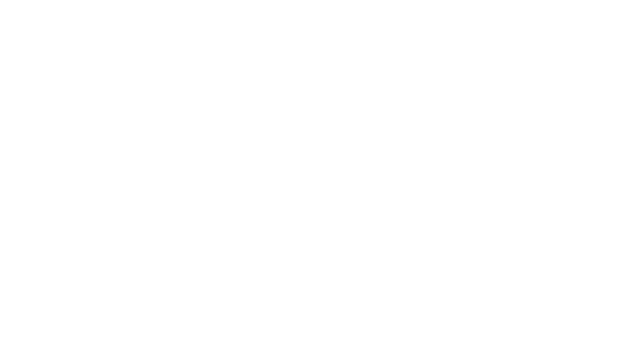
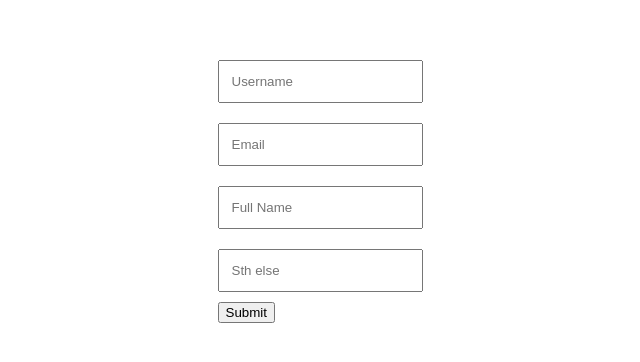
Before and after one commit to rajesh-rk-1202/react-forms-02, a React (Create React App) app: page / in a window 1280 px wide. Shown: the part 222-584 px from the top of the page, without its empty margins (320-960 px from the left). Built offline with nearby package versions, Linux system fonts and the light colour scheme.

Commit message:
added basic form elements

```diff
--- a/src/App.css
+++ b/src/App.css
@@ -1,38 +1,7 @@
-.App {
-  text-align: center;
-}
-
-.App-logo {
-  height: 40vmin;
-  pointer-events: none;
-}
-
-@media (prefers-reduced-motion: no-preference) {
-  .App-logo {
-    animation: App-logo-spin infinite 20s linear;
-  }
-}
-
-.App-header {
-  background-color: #282c34;
-  min-height: 100vh;
+.app {
   display: flex;
-  flex-direction: column;
   align-items: center;
   justify-content: center;
-  font-size: calc(10px + 2vmin);
-  color: white;
+  height: 100vh;
+  background-position: center;
 }
-
-.App-link {
-  color: #61dafb;
-}
-
-@keyframes App-logo-spin {
-  from {
-    transform: rotate(0deg);
-  }
-  to {
-    transform: rotate(360deg);
-  }
-}
--- a/src/App.js
+++ b/src/App.js
@@ -1,7 +1,26 @@
+import React, { useState, useEffect, useRef } from "react";
+
 import "./App.css";
+import FormInput from "./components/FormInput";
 
 function App() {
-  return <div className="App"></div>;
+  const [username, setUsername] = useState("");
+
+  const submitHandler = (event) => {
+    event.preventDefault();
+  };
+
+  return (
+    <div className="app">
+      <form onSubmit={submitHandler}>
+        <FormInput name="username" placeholder="Username"></FormInput>
+        <FormInput name="email" placeholder="Email"></FormInput>
+        <FormInput name="fullname" placeholder="Full Name"></FormInput>
+        <FormInput name="sth" placeholder="Sth else"></FormInput>
+        <button>Submit</button>
+      </form>
+    </div>
+  );
 }
 
 export default App;
--- /dev/null
+++ b/src/components/FormInput.js
@@ -0,0 +1,22 @@
+import React from "react";
+
+import classes from "./FormInput.module.css";
+
+const FormInput = (props) => {
+  const inputChangeHandler = (event) => {
+    console.log(props.placeholder);
+  };
+
+  return (
+    <div className={classes.formInput}>
+      {/* <label>User Name</label> */}
+      <input
+        name={props.name}
+        placeholder={props.placeholder}
+        onChange={inputChangeHandler}
+      ></input>
+    </div>
+  );
+};
+
+export default FormInput;
--- /dev/null
+++ b/src/components/FormInput.module.css
@@ -0,0 +1,4 @@
+input {
+  padding: 12px;
+  margin: 10px 0px;
+}
--- a/src/index.css
+++ /dev/null
@@ -1,13 +0,0 @@
-body {
-  margin: 0;
-  font-family: -apple-system, BlinkMacSystemFont, 'Segoe UI', 'Roboto', 'Oxygen',
-    'Ubuntu', 'Cantarell', 'Fira Sans', 'Droid Sans', 'Helvetica Neue',
-    sans-serif;
-  -webkit-font-smoothing: antialiased;
-  -moz-osx-font-smoothing: grayscale;
-}
-
-code {
-  font-family: source-code-pro, Menlo, Monaco, Consolas, 'Courier New',
-    monospace;
-}
--- a/src/index.js
+++ b/src/index.js
@@ -1,6 +1,6 @@
 import React from "react";
 import ReactDOM from "react-dom/client";
-import "./index.css";
+
 import App from "./App";
 
 const root = ReactDOM.createRoot(document.getElementById("root"));
```
